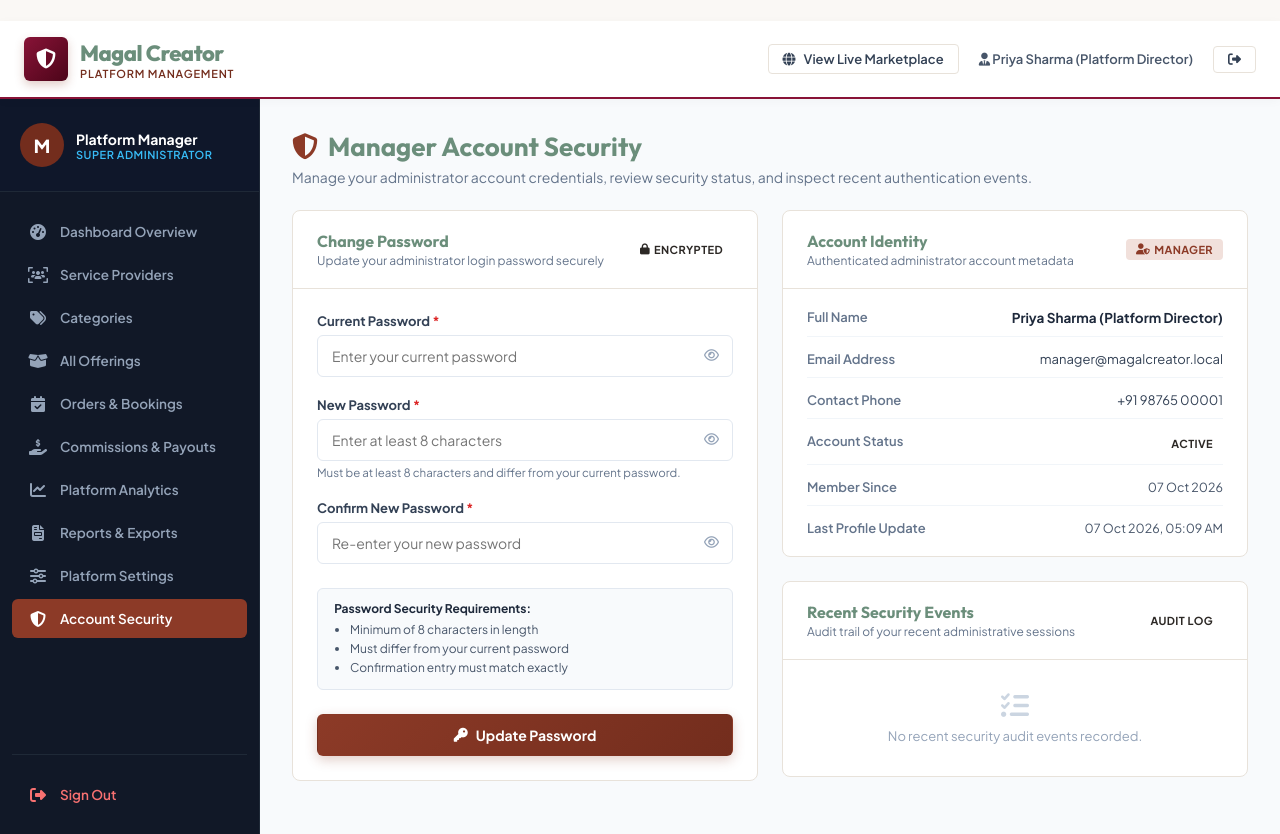
After one commit to waywithin/e-commerce-collab-with-nila, a PHP site: page /e-commerce3/manager/security.php in a window 1280 px wide. The commit adds this page. Run offline with PHP 8.4, Linux system fonts and the light colour scheme; a user stored in the database is signed in; data comes from the database, SQL or seed files in the repository; some libraries are stand-ins or nearby versions.

Commit message:
feat: add manager security and password management

```diff
--- a/manager/includes/header.php
+++ b/manager/includes/header.php
@@ -117,6 +117,11 @@ $currentScript = basename($_SERVER['PHP_SELF']);
                     <i class="fa-solid fa-sliders"></i> Platform Settings
                 </a>
             </li>
+            <li>
+                <a href="<?php echo BASE_URL; ?>/manager/security.php" class="sidebar-link <?php echo ($currentScript === 'security.php') ? 'active' : ''; ?>">
+                    <i class="fa-solid fa-shield-halved"></i> Account Security
+                </a>
+            </li>
             <li style="margin-top: auto; padding-top: 20px; border-top: 1px solid #1f2937;">
                 <a href="<?php echo BASE_URL; ?>/logout.php" class="sidebar-link" style="color: #f87171;">
                     <i class="fa-solid fa-right-from-bracket"></i> Sign Out
--- /dev/null
+++ b/manager/security.php
@@ -0,0 +1,366 @@
+<?php
+/**
+ * Magal Creator Multi-Vendor Marketplace
+ * Manager Password & Account Security Management
+ * Location: /manager/security.php
+ */
+
+require_once __DIR__ . '/../config/config.php';
+require_once __DIR__ . '/../config/database.php';
+require_once __DIR__ . '/../includes/security.php';
+require_once __DIR__ . '/../includes/auth.php';
+require_once __DIR__ . '/../includes/helpers.php';
+
+// Enforce manager authorization
+require_manager();
+$db = getDB();
+
+$managerId = (int)current_user_id();
+
+// --------------------------------------------------------------------
+// 1. SECURE POST HANDLER (Change Password)
+// --------------------------------------------------------------------
+if ($_SERVER['REQUEST_METHOD'] === 'POST') {
+    // 1. Validate CSRF Token
+    if (!verify_csrf_token($_POST['csrf_token'] ?? '')) {
+        set_flash('danger', 'Security validation failed (invalid or expired CSRF token). Please try again.');
+        header("Location: " . BASE_URL . "/manager/security.php");
+        exit;
+    }
+
+    // 2. Read input fields
+    $currentPassword = (string)($_POST['current_password'] ?? '');
+    $newPassword = (string)($_POST['new_password'] ?? '');
+    $confirmPassword = (string)($_POST['confirm_password'] ?? '');
+
+    // 3. Validation: All fields required
+    if (empty($currentPassword) || empty($newPassword) || empty($confirmPassword)) {
+        set_flash('danger', 'All password fields are required.');
+        header("Location: " . BASE_URL . "/manager/security.php");
+        exit;
+    }
+
+    // 4. Retrieve current password hash strictly using session-authenticated Manager ID
+    $authStmt = $db->prepare("SELECT id, password_hash, email, full_name FROM users WHERE id = :id AND role = 'manager' LIMIT 1");
+    $authStmt->execute(['id' => $managerId]);
+    $userAuth = $authStmt->fetch();
+
+    if (!$userAuth || !password_verify($currentPassword, $userAuth['password_hash'])) {
+        set_flash('danger', 'The current password you entered is incorrect.');
+        header("Location: " . BASE_URL . "/manager/security.php");
+        exit;
+    }
+
+    // 5. Password Policy: Length constraints (8 to 128 chars)
+    if (strlen($newPassword) < 8) {
+        set_flash('danger', 'The new password must be at least 8 characters long.');
+        header("Location: " . BASE_URL . "/manager/security.php");
+        exit;
+    }
+
+    if (strlen($newPassword) > 128) {
+        set_flash('danger', 'The new password must not exceed 128 characters.');
+        header("Location: " . BASE_URL . "/manager/security.php");
+        exit;
+    }
+
+    // 6. Confirmation check
+    if ($newPassword !== $confirmPassword) {
+        set_flash('danger', 'The new password and confirmation password do not match.');
+        header("Location: " . BASE_URL . "/manager/security.php");
+        exit;
+    }
+
+    // 7. Prevent reusing the same password
+    if ($newPassword === $currentPassword) {
+        set_flash('danger', 'The new password must be different from your current password.');
+        header("Location: " . BASE_URL . "/manager/security.php");
+        exit;
+    }
+
+    // 8. Securely hash the new password using PASSWORD_BCRYPT
+    $newHash = password_hash($newPassword, PASSWORD_BCRYPT);
+
+    // 9. Update password hash strictly for the authenticated manager
+    $updStmt = $db->prepare("UPDATE users SET password_hash = :hash, updated_at = NOW() WHERE id = :id AND role = 'manager'");
+    $updStmt->execute([
+        'hash' => $newHash,
+        'id'   => $managerId
+    ]);
+
+    // 10. Regenerate session to prevent session fixation
+    session_regenerate_id(true);
+
+    // 11. Record security activity log
+    log_activity($managerId, 'MANAGER_PASSWORD_CHANGED', 'user', $managerId, 'Manager account password was changed successfully.');
+
+    set_flash('success', 'Your Manager account password has been changed successfully.');
+    header("Location: " . BASE_URL . "/manager/security.php");
+    exit;
+}
+
+// --------------------------------------------------------------------
+// 2. FETCH MANAGER ACCOUNT IDENTITY & AUDIT RECORDS
+// --------------------------------------------------------------------
+$mgrStmt = $db->prepare("
+    SELECT id, full_name, email, phone, role, status, created_at, updated_at
+    FROM users
+    WHERE id = :id AND role = 'manager'
+    LIMIT 1
+");
+$mgrStmt->execute(['id' => $managerId]);
+$manager = $mgrStmt->fetch();
+
+if (!$manager) {
+    set_flash('danger', 'Authenticated manager profile not found.');
+    header("Location: " . BASE_URL . "/logout.php");
+    exit;
+}
+
+// Recent security activity logs for this manager
+$secLogsStmt = $db->prepare("
+    SELECT id, action, entity_type, ip_address, details, created_at
+    FROM activity_logs
+    WHERE user_id = :uid
+      AND action IN ('LOGIN', 'LOGOUT', 'MANAGER_PASSWORD_CHANGED', 'APPROVE_PROVIDER', 'REJECT_PROVIDER', 'APPROVE_PRODUCT', 'HIDE_PRODUCT')
+    ORDER BY id DESC
+    LIMIT 5
+");
+$secLogsStmt->execute(['uid' => $managerId]);
+$recentSecurityLogs = $secLogsStmt->fetchAll();
+
+$pageTitle = 'Account Security';
+include __DIR__ . '/includes/header.php';
+?>
+
+<!-- Header Title -->
+<div style="margin-bottom: 24px;">
+    <h1 style="font-size: 26px; color: var(--secondary); margin-bottom: 4px; display: flex; align-items: center; gap: 10px;">
+        <i class="fa-solid fa-shield-halved" style="color: #8C3A27;"></i>
+        Manager Account Security
+    </h1>
+    <p style="font-size: 14px; color: #64748b;">
+        Manage your administrator account credentials, review security status, and inspect recent authentication events.
+    </p>
+</div>
+
+<div style="display: grid; grid-template-columns: 1fr 1fr; gap: 24px; align-items: start;">
+    <!-- ==========================================================================
+         COLUMN 1: CHANGE PASSWORD FORM CARD
+         ========================================================================== -->
+    <div class="data-table-card" style="margin-bottom: 0;">
+        <div class="table-header-bar">
+            <div>
+                <h3 style="font-size: 16px; color: var(--secondary); margin-bottom: 2px;">Change Password</h3>
+                <p style="font-size: 12px; color: #64748b;">Update your administrator login password securely</p>
+            </div>
+            <span class="badge badge-success">
+                <i class="fa-solid fa-lock"></i> Encrypted
+            </span>
+        </div>
+
+        <div style="padding: 24px;">
+            <form method="POST" action="<?php echo BASE_URL; ?>/manager/security.php" autocomplete="off">
+                <?php echo csrf_field(); ?>
+
+                <!-- Current Password -->
+                <div style="margin-bottom: 20px;">
+                    <label style="display: block; font-size: 13px; font-weight: 700; color: #334155; margin-bottom: 6px;">
+                        Current Password <span style="color: #dc2626;">*</span>
+                    </label>
+                    <div style="position: relative;">
+                        <input type="password" name="current_password" id="current_password" required
+                               class="form-control" placeholder="Enter your current password"
+                               style="padding-right: 40px; font-size: 14px; height: 42px;">
+                        <button type="button" onclick="togglePasswordVisibility('current_password', 'toggle_current_icon')"
+                                style="position: absolute; right: 10px; top: 50%; transform: translateY(-50%); background: none; border: none; color: #94a3b8; cursor: pointer; padding: 4px;"
+                                title="Toggle visibility">
+                            <i class="fa-regular fa-eye" id="toggle_current_icon"></i>
+                        </button>
+                    </div>
+                </div>
+
+                <!-- New Password -->
+                <div style="margin-bottom: 20px;">
+                    <label style="display: block; font-size: 13px; font-weight: 700; color: #334155; margin-bottom: 6px;">
+                        New Password <span style="color: #dc2626;">*</span>
+                    </label>
+                    <div style="position: relative;">
+                        <input type="password" name="new_password" id="new_password" required minlength="8" maxlength="128"
+                               class="form-control" placeholder="Enter at least 8 characters"
+                               style="padding-right: 40px; font-size: 14px; height: 42px;">
+                        <button type="button" onclick="togglePasswordVisibility('new_password', 'toggle_new_icon')"
+                                style="position: absolute; right: 10px; top: 50%; transform: translateY(-50%); background: none; border: none; color: #94a3b8; cursor: pointer; padding: 4px;"
+                                title="Toggle visibility">
+                            <i class="fa-regular fa-eye" id="toggle_new_icon"></i>
+                        </button>
+                    </div>
+                    <small style="color: #64748b; font-size: 11.5px; display: block; margin-top: 4px;">
+                        Must be at least 8 characters and differ from your current password.
+                    </small>
+                </div>
+
+                <!-- Confirm New Password -->
+                <div style="margin-bottom: 24px;">
+                    <label style="display: block; font-size: 13px; font-weight: 700; color: #334155; margin-bottom: 6px;">
+                        Confirm New Password <span style="color: #dc2626;">*</span>
+                    </label>
+                    <div style="position: relative;">
+                        <input type="password" name="confirm_password" id="confirm_password" required minlength="8" maxlength="128"
+                               class="form-control" placeholder="Re-enter your new password"
+                               style="padding-right: 40px; font-size: 14px; height: 42px;">
+                        <button type="button" onclick="togglePasswordVisibility('confirm_password', 'toggle_confirm_icon')"
+                                style="position: absolute; right: 10px; top: 50%; transform: translateY(-50%); background: none; border: none; color: #94a3b8; cursor: pointer; padding: 4px;"
+                                title="Toggle visibility">
+                            <i class="fa-regular fa-eye" id="toggle_confirm_icon"></i>
+                        </button>
+                    </div>
+                </div>
+
+                <!-- Password Policy Notice -->
+                <div style="background: #f8fafc; border: 1px solid #e2e8f0; border-radius: 6px; padding: 12px 14px; margin-bottom: 24px; font-size: 12px; color: #475569;">
+                    <strong style="color: #1e293b; display: block; margin-bottom: 4px;">
+                        <i class="fa-solid fa-shield-check" style="color: #8C3A27;"></i> Password Security Requirements:
+                    </strong>
+                    <ul style="margin: 0; padding-left: 18px; line-height: 1.6;">
+                        <li>Minimum of 8 characters in length</li>
+                        <li>Must differ from your current password</li>
+                        <li>Confirmation entry must match exactly</li>
+                    </ul>
+                </div>
+
+                <!-- Action Button -->
+                <button type="submit" class="btn btn-primary" style="width: 100%; height: 42px; font-size: 14px; font-weight: 700; display: flex; align-items: center; justify-content: center; gap: 8px;">
+                    <i class="fa-solid fa-key"></i> Update Password
+                </button>
+            </form>
+        </div>
+    </div>
+
+    <!-- ==========================================================================
+         COLUMN 2: ACCOUNT IDENTITY & RECENT SECURITY ACTIVITY
+         ========================================================================== -->
+    <div style="display: flex; flex-direction: column; gap: 24px;">
+        <!-- Account Identity Card -->
+        <div class="data-table-card" style="margin-bottom: 0;">
+            <div class="table-header-bar">
+                <div>
+                    <h3 style="font-size: 16px; color: var(--secondary); margin-bottom: 2px;">Account Identity</h3>
+                    <p style="font-size: 12px; color: #64748b;">Authenticated administrator account metadata</p>
+                </div>
+                <span class="badge" style="background: #F1E0DB; color: #8C3A27; font-weight: 700;">
+                    <i class="fa-solid fa-user-shield"></i> Manager
+                </span>
+            </div>
+
+            <div style="padding: 20px 24px;">
+                <div style="display: flex; flex-direction: column; gap: 14px;">
+                    <div style="display: flex; justify-content: space-between; border-bottom: 1px solid #f1f5f9; padding-bottom: 10px;">
+                        <span style="font-size: 13px; color: #64748b; font-weight: 600;">Full Name</span>
+                        <strong style="font-size: 13.5px; color: #1e293b;"><?php echo e($manager['full_name']); ?></strong>
+                    </div>
+
+                    <div style="display: flex; justify-content: space-between; border-bottom: 1px solid #f1f5f9; padding-bottom: 10px;">
+                        <span style="font-size: 13px; color: #64748b; font-weight: 600;">Email Address</span>
+                        <span style="font-size: 13px; color: #334155;"><?php echo e($manager['email']); ?></span>
+                    </div>
+
+                    <div style="display: flex; justify-content: space-between; border-bottom: 1px solid #f1f5f9; padding-bottom: 10px;">
+                        <span style="font-size: 13px; color: #64748b; font-weight: 600;">Contact Phone</span>
+                        <span style="font-size: 13px; color: #334155;"><?php echo e($manager['phone'] ?? 'Unspecified'); ?></span>
+                    </div>
+
+                    <div style="display: flex; justify-content: space-between; border-bottom: 1px solid #f1f5f9; padding-bottom: 10px;">
+                        <span style="font-size: 13px; color: #64748b; font-weight: 600;">Account Status</span>
+                        <?php if ($manager['status'] === 'active'): ?>
+                            <span class="badge badge-success">Active</span>
+                        <?php else: ?>
+                            <span class="badge badge-danger"><?php echo ucfirst($manager['status']); ?></span>
+                        <?php endif; ?>
+                    </div>
+
+                    <div style="display: flex; justify-content: space-between; border-bottom: 1px solid #f1f5f9; padding-bottom: 10px;">
+                        <span style="font-size: 13px; color: #64748b; font-weight: 600;">Member Since</span>
+                        <span style="font-size: 12.5px; color: #475569;"><?php echo format_date($manager['created_at']); ?></span>
+                    </div>
+
+                    <div style="display: flex; justify-content: space-between;">
+                        <span style="font-size: 13px; color: #64748b; font-weight: 600;">Last Profile Update</span>
+                        <span style="font-size: 12.5px; color: #475569;"><?php echo format_date($manager['updated_at'], true); ?></span>
+                    </div>
+                </div>
+            </div>
+        </div>
+
+        <!-- Recent Security Activity Logs -->
+        <div class="data-table-card" style="margin-bottom: 0;">
+            <div class="table-header-bar">
+                <div>
+                    <h3 style="font-size: 16px; color: var(--secondary); margin-bottom: 2px;">Recent Security Events</h3>
+                    <p style="font-size: 12px; color: #64748b;">Audit trail of your recent administrative sessions</p>
+                </div>
+                <span class="badge badge-info">Audit Log</span>
+            </div>
+
+            <?php if (!empty($recentSecurityLogs)): ?>
+                <div style="overflow-x: auto;">
+                    <table class="data-table">
+                        <thead>
+                            <tr>
+                                <th>Event</th>
+                                <th>IP Address</th>
+                                <th style="text-align: right;">Time</th>
+                            </tr>
+                        </thead>
+                        <tbody>
+                            <?php foreach ($recentSecurityLogs as $log): ?>
+                                <tr>
+                                    <td>
+                                        <div style="font-size: 12px; font-weight: 700; color: #1e293b;">
+                                            <code><?php echo e($log['action']); ?></code>
+                                        </div>
+                                        <small style="font-size: 11px; color: #64748b;"><?php echo e($log['details'] ?? ''); ?></small>
+                                    </td>
+                                    <td>
+                                        <span style="font-size: 12px; font-family: monospace; color: #475569;">
+                                            <?php echo e($log['ip_address'] ?? '127.0.0.1'); ?>
+                                        </span>
+                                    </td>
+                                    <td style="text-align: right; font-size: 11.5px; color: #64748b; white-space: nowrap;">
+                                        <?php echo format_date($log['created_at'], true); ?>
+                                    </td>
+                                </tr>
+                            <?php endforeach; ?>
+                        </tbody>
+                    </table>
+                </div>
+            <?php else: ?>
+                <div style="text-align: center; padding: 32px 16px; color: #94a3b8;">
+                    <i class="fa-solid fa-list-check" style="font-size: 28px; margin-bottom: 8px; color: #cbd5e1;"></i>
+                    <p style="font-size: 13px; margin-bottom: 0;">No recent security audit events recorded.</p>
+                </div>
+            <?php endif; ?>
+        </div>
+    </div>
+</div>
+
+<script>
+function togglePasswordVisibility(fieldId, iconId) {
+    const input = document.getElementById(fieldId);
+    const icon = document.getElementById(iconId);
+    if (!input || !icon) return;
+
+    if (input.type === 'password') {
+        input.type = 'text';
+        icon.classList.remove('fa-eye');
+        icon.classList.add('fa-eye-slash');
+    } else {
+        input.type = 'password';
+        icon.classList.remove('fa-eye-slash');
+        icon.classList.add('fa-eye');
+    }
+}
+</script>
+
+<?php
+include __DIR__ . '/includes/footer.php';
```
